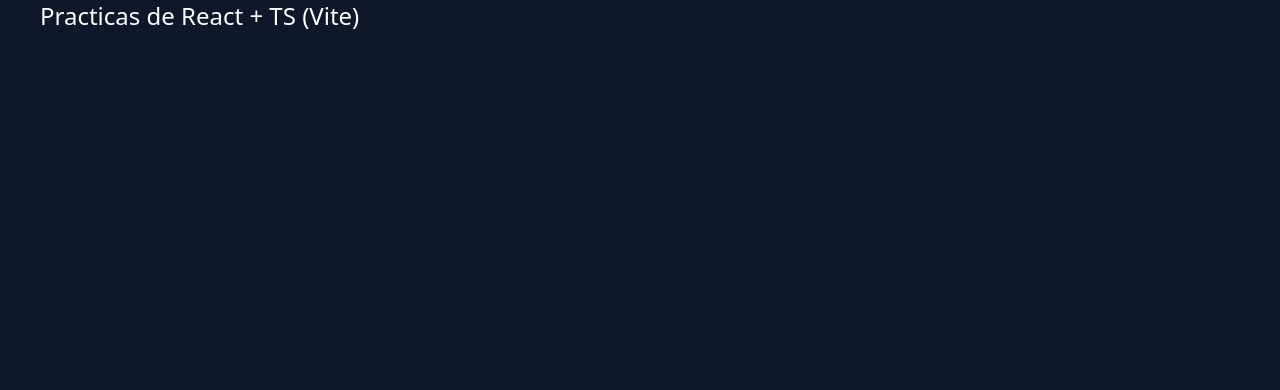
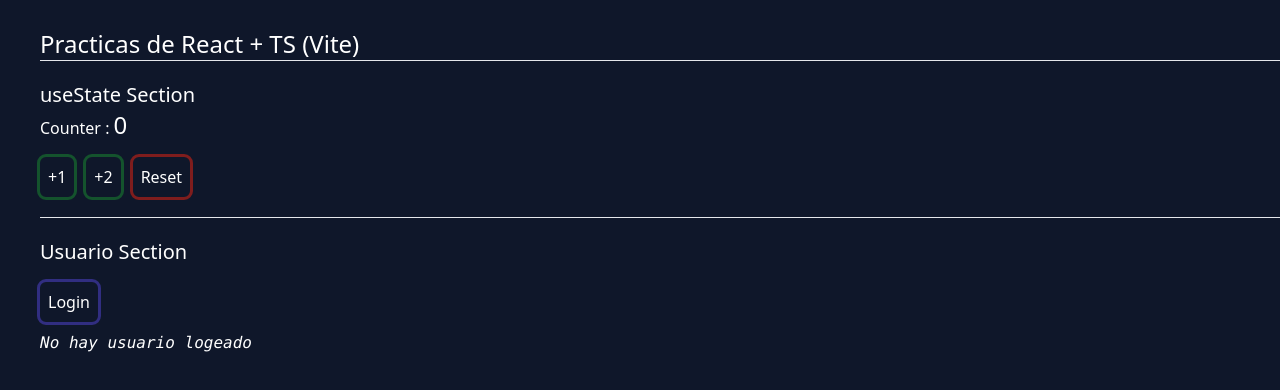
Before and after one commit to renier1989/react-ts-vite, a React (Vite) app: page / in a window 1280 px wide. Shown: the top 390 px of the page. Built offline with nearby package versions, Linux system fonts and the light colour scheme.

Commit message:
usando Typescript con el hook useState

```diff
--- a/src/App.tsx
+++ b/src/App.tsx
@@ -1,7 +1,14 @@
+import { Counter } from "./components/Counter";
+import { Usuario } from "./components/Usuario";
+
 function App() {
   return (
     <>
-      <div className="text-2xl">Practicas de React + TS (Vite)</div>
+      <div className="text-2xl mt-7">Practicas de React + TS (Vite)</div>
+      <hr />
+      <Counter/>
+      <hr />
+      <Usuario/>
     </>
   );
 }
--- /dev/null
+++ b/src/components/Counter.tsx
@@ -0,0 +1,37 @@
+import { useState } from "react";
+
+export const Counter = () => {
+
+    const [counter, setCounter] = useState<number>(0);
+
+    const incrementar = (numero:number = 1):void =>{
+        setCounter(counter + numero);
+    }
+
+  return (
+    <>
+      <div className="my-5">
+        <h2 className=" text-xl">useState Section</h2>
+        <span>Counter : <span className="text-2xl"> {counter}</span> </span>
+        <br />
+        <div className="flex mt-4 gap-3">
+        <button
+        onClick={()=>incrementar()}
+        className="p-2 rounded-md outline-green-900 outline hover:bg-green-700 trasnsition duration-200">
+            +1
+        </button>
+        <button
+        onClick={()=>incrementar(2)}
+        className="p-2 rounded-md outline-green-900 outline hover:bg-green-700 trasnsition duration-200">
+            +2
+        </button>
+        <button
+        onClick={()=>setCounter(0)}
+        className="p-2 rounded-md outline-red-900 outline hover:bg-red-700 trasnsition duration-200">
+            Reset
+        </button>
+        </div>
+      </div>
+    </>
+  );
+};
--- /dev/null
+++ b/src/components/Usuario.tsx
@@ -0,0 +1,69 @@
+import { useState } from "react";
+
+interface IUsuario {
+  uid: string;
+  nombre: string;
+  status: boolean;
+}
+const usuarioValues: IUsuario = {
+  uid: "",
+  nombre: "",
+  status: false,
+};
+
+export const Usuario = () => {
+  const [usuario, setUsuario] = useState<IUsuario>(usuarioValues);
+  const login = () => {
+    setUsuario({
+      uid: "k23lsdfj2",
+      nombre: "Renier Vargas",
+      status: true,
+    });
+  };
+
+  return (
+    <>
+      <div className="my-5 flex">
+        <div>
+          <h2 className="text-xl mb-4">Usuario Section</h2>
+          {!usuario.uid ? (
+            <button
+              onClick={login}
+              className="p-2 rounded-md outline-indigo-900 outline hover:bg-indigo-700 trasnsition duration-200"
+            >
+              Login
+            </button>
+          ) : null}
+
+          {usuario.uid ? (
+            <button
+              onClick={() => setUsuario(usuarioValues)}
+              className="ml-4 p-2 rounded-md outline-indigo-900 outline hover:bg-indigo-700 trasnsition duration-200"
+            >
+              Logout
+            </button>
+          ) : null}
+
+          <div className="mt-2 ">
+            <code className="italic">
+              {" "}
+              {usuario.uid
+                ? JSON.stringify(usuario)
+                : "No hay usuario logeado"}{" "}
+            </code>
+          </div>
+        </div>
+        {usuario.uid ? (
+          <div className=" bg-indigo-400 bg-opacity-20 rounded-md p-3 ml-10">
+            <span className="font-semibold">Datos del usuario:</span>
+            <p className="font-thin text-slate-400">Uid: {usuario.uid}</p>
+            <p className="font-thin text-slate-400">Nombre: {usuario.nombre}</p>
+            <p className="font-thin text-slate-400">
+              Status: {usuario.status ? "Verificado" : "Sin Verificar"}
+            </p>
+          </div>
+        ) : null}
+      </div>
+    </>
+  );
+};
```
